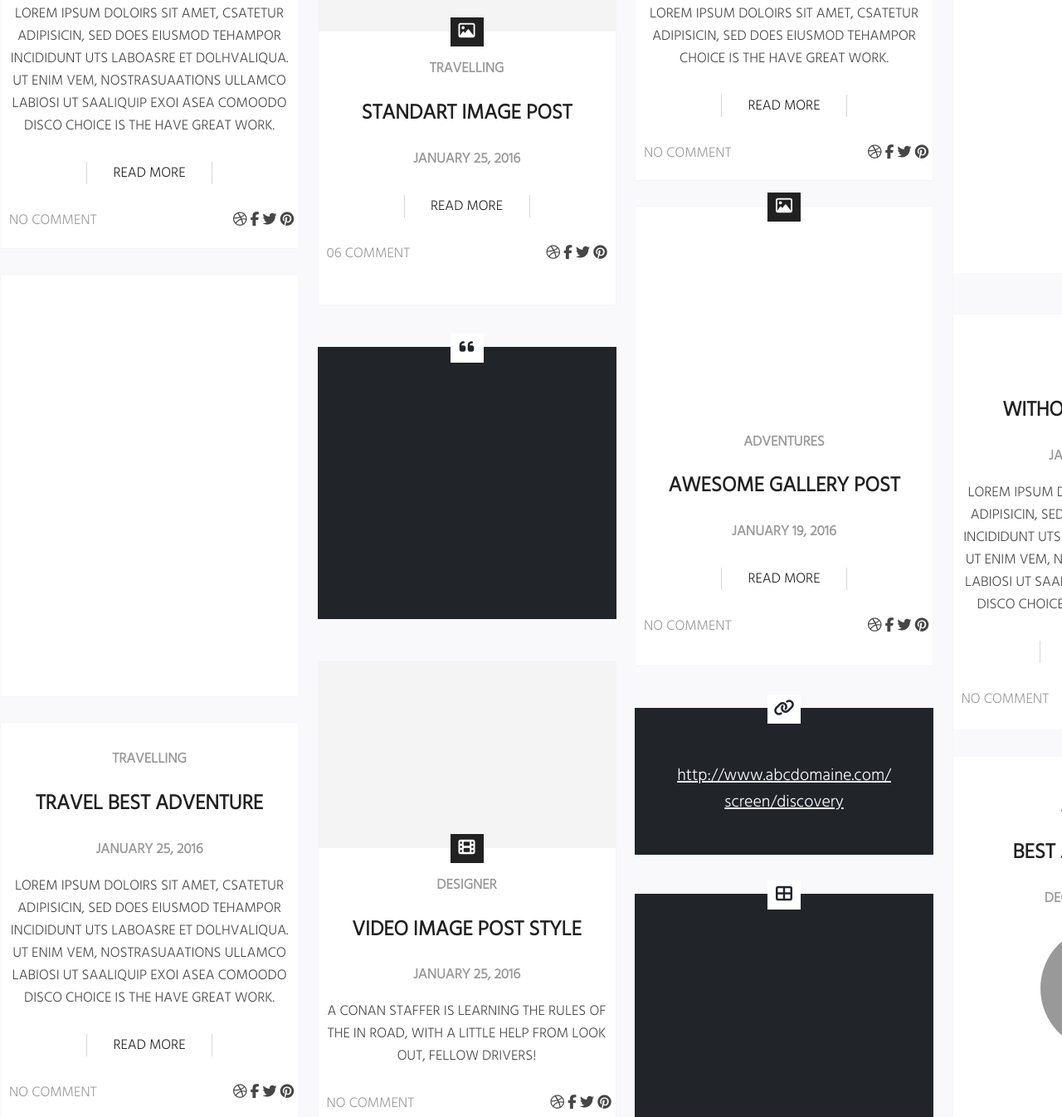
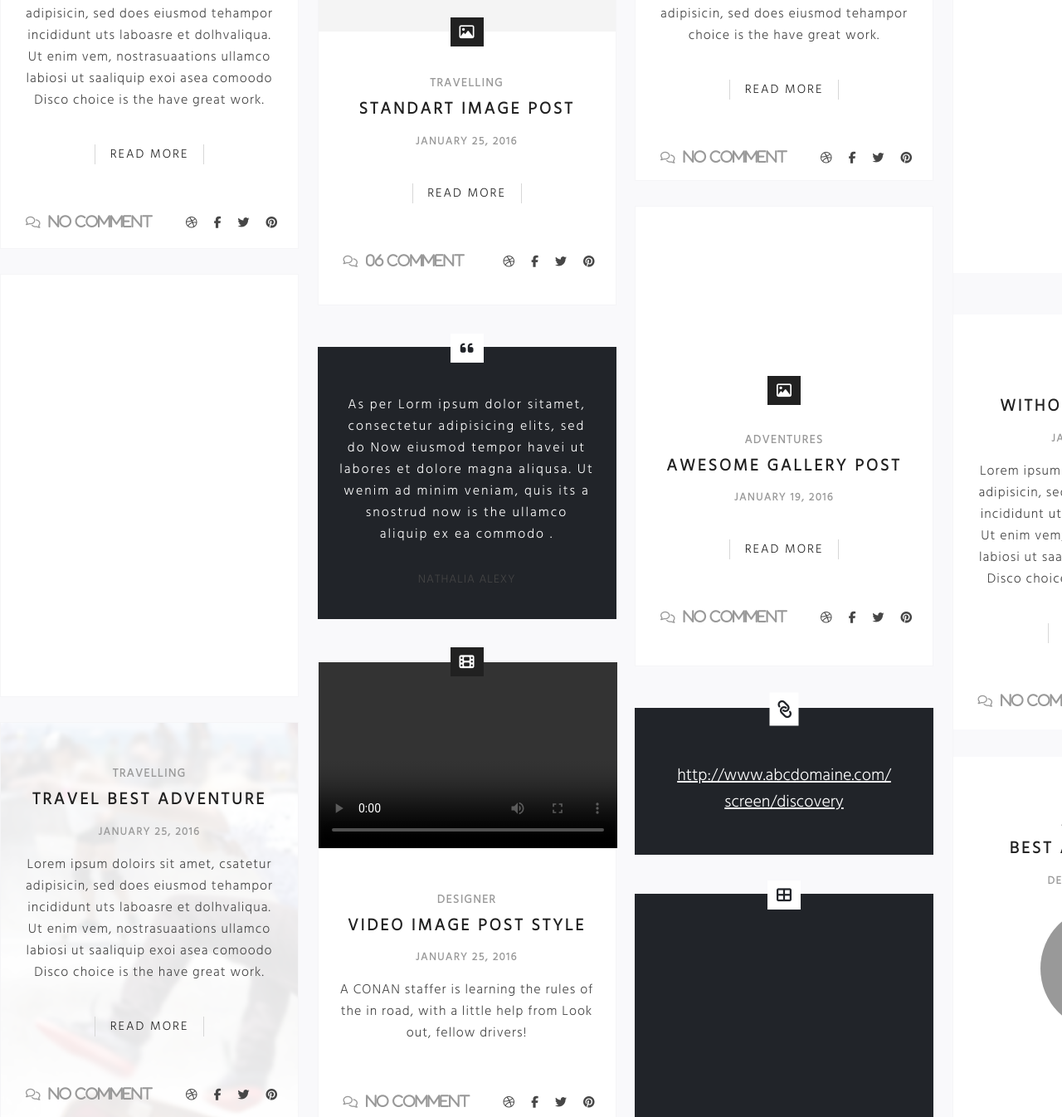
Before and after one commit to ipriver/css-layout, a plain HTML site: page layout-workshop/index.html in a window 1280 px wide. Shown: the part 993-2339 px from the top of the page at 83% size. Drawn offline with Linux system fonts and the light colour scheme.

Commit message:
workshop: pattern complete

```diff
--- a/layout-workshop/css/style.css
+++ b/layout-workshop/css/style.css
@@ -1,11 +1,11 @@
 @font-face {
-    font-family: "Monsterrat";
-    src: url("../fonts/Montserrat-Bold.ttf");
+  font-family: "Monsterrat";
+  src: url("../fonts/Montserrat-Bold.ttf");
 }
 
 @font-face {
-    font-family: "Hindlight";
-    src: url("../fonts/hind-light-58c9b5636c935.ttf");
+  font-family: "Hindlight";
+  src: url("../fonts/hind-light-58c9b5636c935.ttf");
 }
 
 @font-face {
@@ -13,14 +13,15 @@
   src: url("../fonts/MrsSaintDelafield-Regular.ttf");
 }
 
-html,body {
+html,
+body {
   margin: 0;
   padding: 0;
-  /*height: 100%;*/
-  min-width:1530px;
+  min-width: 1530px;
   font-size: 10px;
   box-sizing: border-box;
 }
+
 body {
   background-color: #f9f9fb;
 }
@@ -30,12 +31,11 @@ body {
   width: 1530px;
 }
 
-
 header {
+  position: relative;
+  width: 100%;
   height: 345px;
-  width: 100%;
   background-color: #212429;
-  position: relative;
 }
 
 .navigation-header {
@@ -181,17 +181,12 @@ header {
   content: "\f178";
 }
 
-
-
-
-
 main {
   margin-bottom:120px;
 }
 
 main .content {
   margin-top: 290px;
-
 }
 
 .sub-form {
@@ -219,9 +214,9 @@ main .content {
 }
 
 .sub-form h2::after {
-  content: '';
   display: block;
   clear: both;
+  content: '';
 }
 
 .sub-form input {
@@ -238,119 +233,191 @@ main .content {
   width: 410px;
 }
 .sub-form input:last-child {
-  margin:0;
-  padding:0;
+  margin: 0;
+  padding: 0;
   width: 280px;
   height: 50px;
   background-color: #212121;
   color: #ffffff;
 }
-
 .sub-form input:last-child:hover {
   cursor: pointer;
+  background-color: #363333;
 }
 
-
-
 main .content .main-content {
-  width:100%;
+  width: 100%;
 }
 
 .li-type {
-  margin-top: 30px;
+  margin-top: 50px;
   text-align: center;
-  color:#999999;
+  color: #999999;
   text-transform: uppercase;
-  font-size: 1.7rem;
+  font-size: 1.4rem;
+  letter-spacing: 1.5px;
 }
 .li-title {
-  font-size: 2.5rem;
+  margin-top: -10px;
+  letter-spacing: 3px;
+  font-size: 2rem;
   text-align: center;
   color: #212121;
   text-transform: uppercase;
 }
 .li-date {
-  font-size: 1.7rem;
+  margin-top: -5px;
+  font-size: 1.3rem;
   text-align: center;
   color:#999999;
   text-transform: uppercase;
+  letter-spacing: 1.5px;
 }
 .li-text {
-  font-size: 1.7rem;
+  padding: 0 25px;
+  font-size: 1.6rem;
   text-align: center;
   color: #464646;
-  text-transform: uppercase;
-  padding: 0 10px;
+  letter-spacing: 1px;
 }
 .li-link-readme {
   margin: 0 auto;
-  font-size: 1.7rem;
+  margin-top: 40px;
   display: block;
+  width: 130px;
   color: #212121;
-  width: 150px;
   text-align: center;
   border-left: 1px solid #d7d7d7;
   border-right: 1px solid #d7d7d7;
   text-decoration: none;
   text-transform: uppercase;
-  margin-top: 30px;
+  font-size: 1.5rem;
+  letter-spacing: 2px;
 }
 .li-link-readme:hover {
-  color:red;
+  color: #999999;
 }
+
 .li-bottom-comments {
   color:#999999;
   font-size: 1.7rem;
-  margin-top: 30px;
+  margin-top: 60px;
 }
-.li-bottom-comments a{
-  color:#464646;
-
+.li-bottom-comments a {
+  float: right;
+  color: #464646;
+  font-family: "FontAwesome";
   text-transform: uppercase;
   text-decoration: none;
 }
-.li-bottom-comments a:nth-child(1){
-  color:#999999;
+.li-bottom-comments a:nth-child(1) {
+  color: #999999;
+  float: left;
+  margin-left: 10px;
+}
 
-  margin-left: 10px;
-  margin-right: 160px;
+.li-bottom-comments a:hover {
+  color: #999999;
 }
-.li-bottom-comments a:hover {
-  color: #0442a9
+.li-bottom-comments a::before {
+  margin: 0 10px;
+  font-size: 1.4rem;
 }
-.icon {
-  height: 35px;
-  width: 40px;
-  background-color: #212121;
-  margin:-17px auto;
-  color:white;
-  text-align: center;
-  font-size: 2rem;
-
+.li-bottom-comments a:nth-child(1)::before {
+  margin-left: 20px;
+  margin-right: 10px;
+  content: '\f0e6'
 }
-.icon i {
-  margin-top: 6px;
+.li-bottom-comments a:nth-child(2)::before {
+  content: '\f0d2';
+  margin-right: 25px;
+}
+.li-bottom-comments a:nth-child(3)::before {
+  content: '\f099'
+}
+.li-bottom-comments a:nth-child(4)::before {
+  content: '\f09a'
+}
+.li-bottom-comments a:nth-child(5)::before {
+  content: '\f17d'
 }
 
 
+
+.icon {
+  margin: -17px auto;
+  width: 40px;
+  height: 35px;
+  background-color: #212121;
+  color: #ffffff;
+  text-align: center;
+  font-size: 1.8rem;
+}
+.icon {
+  line-height: 35px;
+  font-family: "FontAwesome";
+}
+
 main .content .main-content .mc-1 {
-  width:382.5px;
-  float:left;
+  width: 382.5px;
+  float: left;
 }
 
 main .content .main-content .mc-1 ul li {
+  margin-bottom: 30px;
+  display: block;
+  width: 360px;
   font-family: 'Hindlight', Arial, sans-serif;
-  display: block;
   background-color: white;
   border: 1px solid #f5f5f7;
-  width: 360px;
-  margin-bottom: 30px;
   box-sizing: border-box;
 }
 
 main .content .main-content .mc-1 ul li:nth-child(1) {
   height: 482px;
-
+}
+.mc-1 li:nth-child(1) .icon::before {
+  content: '\f040';
+}
+.mc-2 li:nth-child(1) .icon::before {
+  content: '\f03e';
+}
+.mc-2 li:nth-child(2) .icon::before {
+  content: '\f10d';
+}
+.mc-2 li:nth-child(3) .icon {
+  z-index: 5;
+  position: relative;
+}
+.mc-2 li:nth-child(3) .icon::before {
+  content: '\f008';
+}
+.mc-3 li:nth-child(1) .icon::before {
+  content: '\f040';
+}
+.mc-3 li:nth-child(2) .icon::before {
+  content: '\f03e';
+}
+.mc-3 li:nth-child(2) .icon {
+  position: relative;
+  top: 40%;
+}
+.mc-3 li:nth-child(3) .icon::before {
+  content: '\f0c1';
+}
+.mc-3 li:nth-child(4) .icon::before {
+  content: '\f009';
+}
+.mc-4 li:nth-child(2) .icon::before {
+  content: '\f040';
+}
+.mc-4 li:nth-child(3) .icon,
+.mc-4 li:nth-child(2) .icon {
+  position: relative;
+  bottom: 4%;
+}
+.mc-4 li:nth-child(3) .icon::before {
+  content: '\f001';
 }
 
 main .content .main-content .mc-1 ul li:nth-child(2) {
@@ -358,22 +425,22 @@ main .content .main-content .mc-1 ul li:nth-child(2) {
 }
 
 main .content .main-content .mc-1 ul li:nth-child(3) {
+  margin-bottom: 60px;
   height: 490px;
-  margin-bottom: 60px;
+  background-image: url('../img/bg.png');
 }
 
-
 main .content .main-content .mc-2 {
+  float: left;
+  width: 382.5px;
   font-family: 'Hindlight', Arial, sans-serif;
-  width: 382.5px;
-  float: left;
 }
 
 main .content .main-content .mc-2 ul li {
-  background-color: white;
-  display: block;
   margin-bottom: 50px;
   width: 360px;
+  display: block;
+  background-color: #ffffff;
   border: 1px solid #f5f5f7;
   box-sizing: border-box;
 }
@@ -386,81 +453,88 @@ main .content .main-content .mc-2 ul li:nth-child(2) {
   height: 328px;
   background-color: #212429;
   border: 1px solid #212429;
+}
 
+.mc-2 ul li:nth-child(2) .li-text:nth-child(2) {
+  margin-top: 55px;
+  margin-bottom: 30px;
+  letter-spacing: 2px;
+  color: #ffffff;
 }
+.mc-2 ul li:nth-child(2) .li-text:nth-child(3) {
+  text-transform: uppercase;
+  font-size: 1.4rem;
+}
+
 main .content .main-content .mc-2 ul li:nth-child(2) .icon {
-  background-color: white;
-  color:#212429;
+  background-color: #ffffff;
+  color: #212429;
 }
 
 main .content .main-content .mc-2 ul li:nth-child(3) {
+  margin-bottom: 60px;
   height: 564px;
-  margin-bottom: 60px;
 }
 main .content .main-content .mc-3 ul li:nth-child(3) a {
   margin-top: 18%;
 }
 .space {
-  height:40%;
+  height: 40%;
   background-color: #f4f4f4;
 }
 
-
-
 main .content .main-content .mc-3 {
+  float: left;
+  width: 382.5px;
   font-family: 'Hindlight', Arial, sans-serif;
-  width:382.5px;
-  float:left;
 }
 
 main .content .main-content .mc-3 ul li {
-  background-color: white;
   display: block;
+  width: 360px;
+  background-color: #ffffff;
   border: 1px solid #f5f5f7;
-  width: 360px;
   box-sizing: border-box;
 }
 
 main .content .main-content .mc-3 ul li:nth-child(1) {
+  margin-bottom: 30px;
   height: 400px;
-  margin-bottom: 30px;
 }
 
 main .content .main-content .mc-3 ul li:nth-child(2) {
+  margin-bottom: 50px;
   height: 555px;
-  margin-bottom: 50px;
 }
 main .content .main-content .mc-3 ul li:nth-child(2) .li-type {
   margin-top: 75%;
 }
 
-
 main .content .main-content .mc-3 ul li:nth-child(3) {
+  margin-bottom: 47px;
   height: 177px;
-  margin-bottom: 47px;
   background-color: #212429;
   border: 1px solid #212429;
 }
 
 main .content .main-content .mc-3 ul li:nth-child(3) .icon {
-  background-color: white;
-  color:#212429;
+  background-color: #ffffff;
+  color: #212429;
+  transform: rotate(90deg)
 }
 
 main .content .main-content .mc-3 ul li:nth-child(3) a {
+  display: block;
   font-size: 2rem;
-  color: white;
+  color: #ffffff;
   text-align: center;
-  display: block;
-
-
 }
 
 main .content .main-content .mc-3 ul li:nth-child(4) {
+   margin-bottom: 60px;
   height: 283px;
   background-color: #212429;
   border: 1px solid #212429;
-  margin-bottom: 60px;
 }
 
 main .content .main-content .mc-3 ul li:nth-child(4) .icon {
@@ -469,48 +543,45 @@ main .content .main-content .mc-3 ul li:nth-child(4) .icon {
 }
 
 main .content .main-content .mc-4 {
+  float:left;
+  width:382.5px;
   border: 1px solid #f5f5f7;
-  width:382.5px;
-  float:left;
   box-sizing: border-box;
   font-family: 'Hindlight';
 }
 
 main .content .main-content .mc-4 ul li {
+  display: block;
+  width: 360px;
   background-color: white;
   box-sizing: border-box;
-  display: block;
-  width: 360px;
 }
 
 main .content .main-content .mc-4 ul li:nth-child(1) {
+  margin-bottom: 50px;
   height: 510px;
-  margin-bottom: 50px;
 }
 
 main .content .main-content .mc-4 ul li:nth-child(2) {
+  margin-bottom: 50px;
   height: 500px;
-  margin-bottom: 50px;
 }
 main .content .main-content .mc-4 ul li:nth-child(2) .icon {
-  margin-top: 0px;
+  margin-top: 0;
 }
 
 main .content .main-content .mc-4 ul li:nth-child(3) {
+  margin-bottom: 60px;
   height: 451px;
-  margin-bottom: 60px;
 }
 
-
-
 .rounder {
+  margin: 20px auto;
+  width: 150px;
+  height: 150px;
   background-color: #999999;
-  height:150px;
-  width:150px;
-  margin: 20px auto;
   border-radius: 400px;
 }
-
 
 footer {
   margin-top:-412px;
@@ -525,13 +596,13 @@ ul,
 li,
 nav,
 div {
-  margin:0;
-  padding:0;
+  margin: 0;
+  padding: 0;
   list-style-type: none;
 }
 
 footer .content {
-  position:relative;
+  position: relative;
   min-height: 371px;
   color: #ffffff;
   font-family: 'Hindlight', Arial, sans-serif;
@@ -540,9 +611,9 @@ footer .content {
 }
 
 footer .content article {
-  margin-top:46px;
+  margin-top: 46px;
   margin-right: 20px;
-  float:left;
+  float: left;
   width: 370px;
   overflow: hidden;
 }
@@ -551,15 +622,14 @@ footer .content .first-block p {
   margin-bottom: 5px;
 }
 footer .content article:nth-child(4) {
-  margin-right:0px;
+  margin-right: 0px;
 }
 
 footer .content article::after {
-  content: '';
   display: block;
   clear: both;
+  content: '';
 }
-
 
 footer .content article h2 {
   margin-bottom: 30px;
@@ -627,7 +697,7 @@ footer .content .comments {
   width: 360px;
 }
 
-footer .content .comments h3{
+footer .content .comments h3 {
   font-size: 1.4rem;
 }
 footer .content .comments p {
@@ -637,17 +707,16 @@ footer .content .comments p {
   letter-spacing: 1.5px;
 }
 
-
 footer .copyright {
-  width:100%;
-  max-height:41px;
+  width: 100%;
+  max-height: 41px;
   background-color: #17191c;
 }
 
 footer .copyright section {
   margin: 0 auto;
-  width:1350px;
-  max-height:41px;
+  width: 1350px;
+  max-height: 41px;
 }
 
 footer .copyright section nav {
@@ -658,9 +727,8 @@ footer .copyright section nav {
 
 }
 
-footer .copyright section nav a{
+footer .copyright section nav a {
   font-size: 1.25rem;
-  font-size: 12.5pt;
   color: #929293;
   text-decoration: none;
   text-transform: uppercase;
--- a/layout-workshop/index.html
+++ b/layout-workshop/index.html
@@ -35,7 +35,6 @@
           </div>
       </section>
     </header>
-
     <main>
       <section class="content">
         <form class="sub-form">
@@ -48,20 +47,18 @@
           <li class="mc-1">
             <ul>
               <li>
-								<div class="icon">
-									<i class="fa fa-pencil" aria-hidden="true"></i>
-								</div>
+                <div class="icon"></div>
                   <h3 class="li-type">Travelling</h3>
                   <h2 class="li-title">Travel best adventure</h2>
                   <h3 class="li-date">January 25, 2016</h3>
                   <p class="li-text">Lorem ipsum doloirs sit amet, csatetur adipisicin, sed does eiusmod tehampor incididunt uts laboasre et dolhvaliqua. Ut enim  vem, nostrasuaations ullamco labiosi ut saaliquip exoi asea comoodo Disco choice is the have great work.</p>
-								<a  href="" class="li-link-readme">Read more</a>
+                  <a  href="#" class="li-link-readme">Read more</a>
                   <nav class="li-bottom-comments">
-									<a href="">No comment</a>
-									<a href=""><i class="fa fa-dribbble" aria-hidden="true"></i></a>
-									<a href=""><i class="fa fa-facebook" aria-hidden="true"></i></a>
-									<a href=""><i class="fa fa-twitter" aria-hidden="true"></i></a>
-									<a href=""><i class="fa fa-pinterest" aria-hidden="true"></i></a>
+                    <a href="#">No comment</a>
+                    <a href="#"></a>
+                    <a href="#"></a>
+                    <a href="#"></a>
+                    <a href="#"></a>
                   </nav>
               </li>
               <li></li>
@@ -70,13 +67,13 @@
                 <h2 class="li-title">Travel best adventure</h2>
                 <h3 class="li-date">January 25, 2016</h3>
                 <p class="li-text">Lorem ipsum doloirs sit amet, csatetur adipisicin, sed does eiusmod tehampor incididunt uts laboasre et dolhvaliqua. Ut enim  vem, nostrasuaations ullamco labiosi ut saaliquip exoi asea comoodo Disco choice is the have great work.</p>
-								<a  href="" class="li-link-readme">Read more</a>
+                <a  href="#" class="li-link-readme">Read more</a>
                 <nav class="li-bottom-comments">
-									<a href="">No comment</a>
-									<a href=""><i class="fa fa-dribbble" aria-hidden="true"></i></a>
-									<a href=""><i class="fa fa-facebook" aria-hidden="true"></i></a>
-									<a href=""><i class="fa fa-twitter" aria-hidden="true"></i></a>
-									<a href=""><i class="fa fa-pinterest" aria-hidden="true"></i></a>
+                  <a href="#">No comment</a>
+                  <a href="#"></a>
+                  <a href="#"></a>
+                  <a href="#"></a>
+                  <a href="#"></a>
                 </nav>
               </li>
             </ul>
@@ -85,41 +82,40 @@
             <ul>
               <li>
                 <div class="space"></div>
-								<div class="icon">
-									<i class="fa fa-picture-o" aria-hidden="true"></i>
-								</div>
+                <div class="icon"></div>
                 <h3 class="li-type">Travelling</h3>
                 <h2 class="li-title">Standart Image Post</h2>
                 <h3 class="li-date">January 25, 2016</h3>
-								<a href="" class="li-link-readme">Read more</a>
+                <a href="#" class="li-link-readme">Read more</a>
                 <nav class="li-bottom-comments">
-									<a href="">06 comment</a>
-									<a href=""><i class="fa fa-dribbble" aria-hidden="true"></i></a>
-									<a href=""><i class="fa fa-facebook" aria-hidden="true"></i></a>
-									<a href=""><i class="fa fa-twitter" aria-hidden="true"></i></a>
-									<a href=""><i class="fa fa-pinterest" aria-hidden="true"></i></a>
+                  <a href="#">06 comment</a>
+                  <a href="#"></a>
+                  <a href="#"></a>
+                  <a href="#"></a>
+                  <a href="#"></a>
                 </nav>
               </li>
               <li>
-								<div class="icon">
-									<i class="fa fa-quote-left" aria-hidden="true"></i>
-								</div>
+                <div class="icon"></div>
+                <p class="li-text">As per Lorm ipsum dolor sitamet, consectetur adipisicing elits, sed do Now eiusmod tempor havei ut labores et dolore magna aliqusa. Ut wenim ad minim veniam, quis its a snostrud now is the ullamco aliquip ex ea commodo .</p>
+                <p class="li-text">Nathalia Alexy</p>
               </li>
               <li>
-								<div class="space"></div>
-								<div class="icon">
-									<i class="fa fa-film" aria-hidden="true"></i>
+              <div class="icon"></div>
+              <div class="space">
+                <!-- TODO: implement player JS functionality -->
+                <video width="360" height="224" controls>
               </div>
                 <h3 class="li-type">Designer</h3>
                 <h2 class="li-title">Video Image post style</h2>
                 <h3 class="li-date">January 25, 2016</h3>
                 <p class="li-text">A CONAN staffer is learning the rules of the in  road, with a little help from Look out, fellow drivers!</p>
                 <nav class="li-bottom-comments">
-									<a href="">No comment</a>
-									<a href=""><i class="fa fa-dribbble" aria-hidden="true"></i></a>
-									<a href=""><i class="fa fa-facebook" aria-hidden="true"></i></a>
-									<a href=""><i class="fa fa-twitter" aria-hidden="true"></i></a>
-									<a href=""><i class="fa fa-pinterest" aria-hidden="true"></i></a>
+                  <a href="#">No comment</a>
+                  <a href="#"></a>
+                  <a href="#"></a>
+                  <a href="#"></a>
+                  <a href="#"></a>
                 </nav>
               </li>
             </ul>
@@ -127,49 +123,41 @@
           <li class="mc-3">
             <ul>
               <li>
-								<div class="icon">
-									<i class="fa fa-pencil" aria-hidden="true"></i>
-								</div>
+                <div class="icon"></div>
                 <h3 class="li-type">Fashion</h3>
                 <h2 class="li-title">Simple post style</h2>
                 <h3 class="li-date">January 02, 2016</h3>
                 <p class="li-text">Lorem ipsum doloirs sit amet, csatetur adipisicin, sed does eiusmod tehampor choice is the have great work.</p>
-								<a  href="" class="li-link-readme">Read more</a>
+                <a  href="#" class="li-link-readme">Read more</a>
                 <nav class="li-bottom-comments">
-									<a href="">No comment</a>
-									<a href=""><i class="fa fa-dribbble" aria-hidden="true"></i></a>
-									<a href=""><i class="fa fa-facebook" aria-hidden="true"></i></a>
-									<a href=""><i class="fa fa-twitter" aria-hidden="true"></i></a>
-									<a href=""><i class="fa fa-pinterest" aria-hidden="true"></i></a>
+                  <a href="#">No comment</a>
+                  <a href="#"></a>
+                  <a href="#"></a>
+                  <a href="#"></a>
+                  <a href="#"></a>
                 </nav>
               </li>
               <li>
-								<div class="icon">
-									<i class="fa fa-picture-o" aria-hidden="true"></i>
-								</div>
+                <div class="icon"></div>
                 <div class="space-x"></div>
                 <h3 class="li-type">Adventures</h3>
                 <h2 class="li-title">Awesome gallery post</h2>
                 <h3 class="li-date">January 19, 2016</h3>
-								<a  href="" class="li-link-readme">Read more</a>
+                <a  href="#" class="li-link-readme">Read more</a>
                 <nav class="li-bottom-comments">
-									<a href="">No comment</a>
-									<a href=""><i class="fa fa-dribbble" aria-hidden="true"></i></a>
-									<a href=""><i class="fa fa-facebook" aria-hidden="true"></i></a>
-									<a href=""><i class="fa fa-twitter" aria-hidden="true"></i></a>
-									<a href=""><i class="fa fa-pinterest" aria-hidden="true"></i></a>
+                  <a href="#">No comment</a>
+                  <a href="#"></a>
+                  <a href="#"></a>
+                  <a href="#"></a>
+                  <a href="#"></a>
                 </nav>
               </li>
               <li>
-								<div class="icon">
-									<i class="fa fa-link" aria-hidden="true"></i>
-								</div>
-								<a href="">http://www.abcdomaine.com/ screen/discovery</a>
+                <div class="icon"></div>
+                <a href="#">http://www.abcdomaine.com/ screen/discovery</a>
               </li>
               <li>
-								<div class="icon">
-									<i class="fa fa-th-large" aria-hidden="true"></i>
-								</div>
+                <div class="icon"></div>
               </li>
             </ul>
           </li>
@@ -177,26 +165,22 @@
             <ul>
               <li></li>
               <li>
-								<div class="icon">
-									<i class="fa fa-pencil" aria-hidden="true"></i>
-								</div>
+                <div class="icon"></div>
                 <h3 class="li-type">Lifestyle</h3>
                 <h2 class="li-title">Without image post</h2>
                 <h3 class="li-date">January 07, 2016</h3>
                 <p class="li-text">Lorem ipsum doloirs sit amet, csatetur adipisicin, sed does eiusmod tehampor incididunt uts laboasre et dolhvaliqua. Ut enim  vem, nostrasuaations ullamco labiosi ut saaliquip exoi asea comoodo Disco choice is the have great work.</p>
-								<a  href="" class="li-link-readme">Read more</a>
+                <a  href="#" class="li-link-readme">Read more</a>
                 <nav class="li-bottom-comments">
-									<a href="">No comment</a>
-									<a href=""><i class="fa fa-dribbble" aria-hidden="true"></i></a>
-									<a href=""><i class="fa fa-facebook" aria-hidden="true"></i></a>
-									<a href=""><i class="fa fa-twitter" aria-hidden="true"></i></a>
-									<a href=""><i class="fa fa-pinterest" aria-hidden="true"></i></a>
+                  <a href="#">No comment</a>
+                  <a href="#"></a>
+                  <a href="#"></a>
+                  <a href="#"></a>
+                  <a href="#"></a>
                 </nav>
               </li>
               <li>
-								<div class="icon">
-									<i class="fa fa-music" aria-hidden="true"></i>
-								</div>
+                <div class="icon"></div>
                 <h3 class="li-type">Audio Music</h3>
                 <h2 class="li-title">Best audio player</h2>
                 <h3 class="li-date">December 29, 2015</h3>
@@ -207,7 +191,6 @@
         </ul>
       </section>
     </main>
-
     <footer>
       <section class="content">
         <article class="first-block">
@@ -233,7 +216,7 @@
         <article class="instagram">
           <h2>Follow me instagram</h2>
           <ul>
-            <li><a  href="#" class="intagram-photo"></a></li>
+            <li><a href="#" class="intagram-photo"></a></li>
             <li><a href="#" class="intagram-photo"></a></li>
             <li><a href="#" class="intagram-photo"></a></li>
             <li><a href="#" class="intagram-photo"></a></li>
```
Also changed, not shown: layout-workshop/img/bg.png (added), layout-workshop/img/main.png (deleted). Lines whose indentation alone changed are shown as unchanged.
